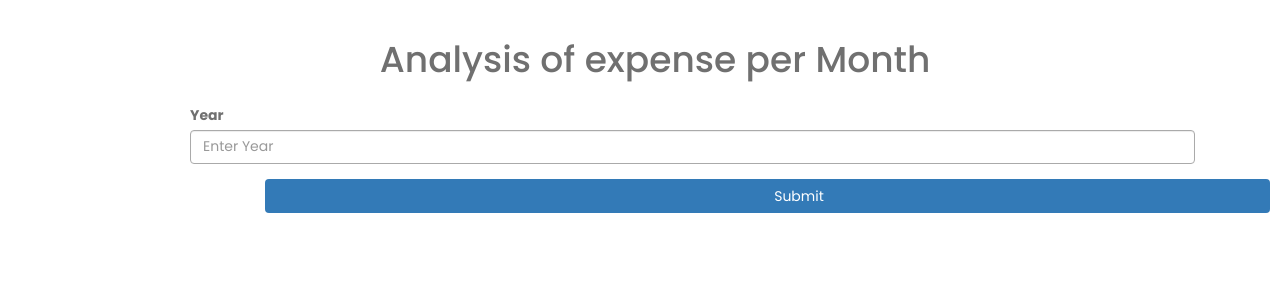
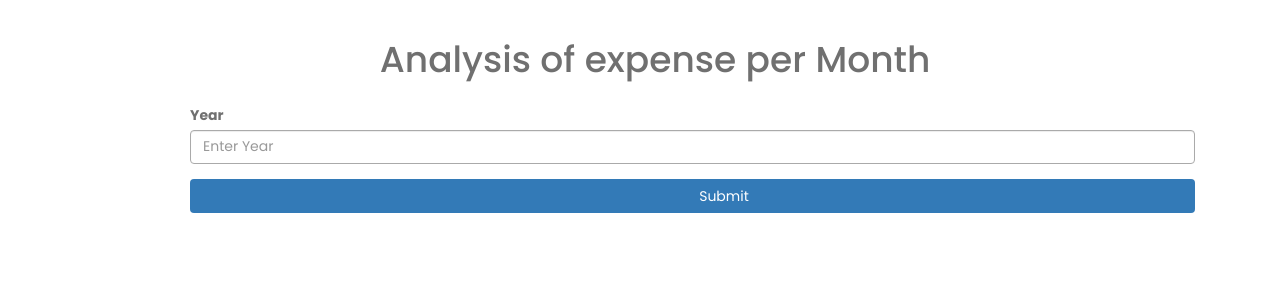
Before and after one commit to Shashank12-03/WalletWatch---expense-tracker, a Django app: page /stats2 in a window 1280 px wide. Shown: the part 36-336 px from the top of the page. Run offline with Django 4.2, Linux system fonts and the light colour scheme; data that the repository does not hold is empty; some libraries are stand-ins or nearby versions.

Commit message:
Make needed changes

```diff
--- a/Expense_Tracker/settings.py
+++ b/Expense_Tracker/settings.py
@@ -14,7 +14,8 @@ import django_heroku
 from pathlib import Path
 from django.contrib import messages
 from decouple import config
-
+from dotenv import load_dotenv
+load_dotenv()
 # Build paths inside the project like this: BASE_DIR / 'subdir'.
 BASE_DIR = Path(__file__).resolve().parent.parent
 
@@ -140,6 +141,7 @@ MESSAGE_TAGS={
 }
 
 #Email stuff
+EMAIL_BACKEND = 'django.core.mail.backends.smtp.EmailBackend'
 EMAIL_HOST = os.environ.get('EMAIL_HOST')
 EMAIL_HOST_USER = os.environ.get('EMAIL_HOST_USER')
 EMAIL_USE_TLS = True
--- a/Templates/expense/stats2.html
+++ b/Templates/expense/stats2.html
@@ -30,7 +30,7 @@
         <div class="form-group inapp">
           <label for="exampleInputYear">Year</label>
           <input type="number" class="form-control" id="exampleInputYear" aria-describedby="YearHelp" placeholder="Enter Year" min="2010" max="2024" name="select_year">
-          <input type="submit" value="Submit" class="btn btn-block btn-primary submit-btn inapp" style="margin-left:75px ;"/>
+          <input type="submit" value="Submit" class="btn btn-block btn-primary submit-btn inapp"/>
         </div>
     </form>
   </div>
--- a/Templates/expense/stats3.html
+++ b/Templates/expense/stats3.html
@@ -30,7 +30,7 @@
             <div class="form-group inapp">
                 <label for="exampleInputYear">Year</label>
                 <input type="number" class="form-control" id="exampleInputYear" aria-describedby="YearHelp" placeholder="Enter Year" min="2010" max="2024" name="select_year">
-                <input type="submit" value="Submit" class="btn btn-block btn-primary submit-btn inapp" style="margin-left:75px ;"/>
+                <input type="submit" value="Submit" class="btn btn-block btn-primary submit-btn inapp" />
             </div>
         </form>
     </div>
```
Also changed, not shown: 1 other file.
